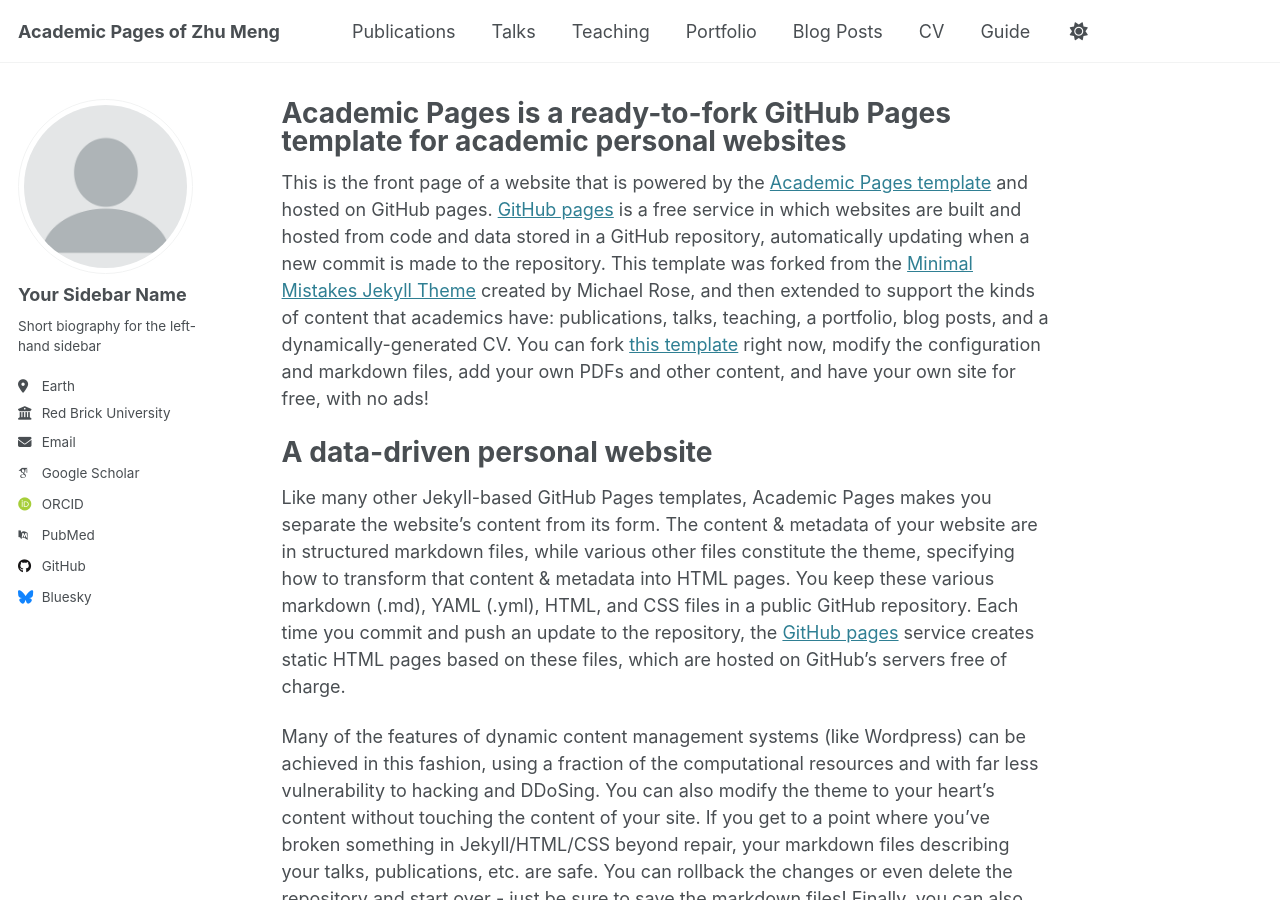
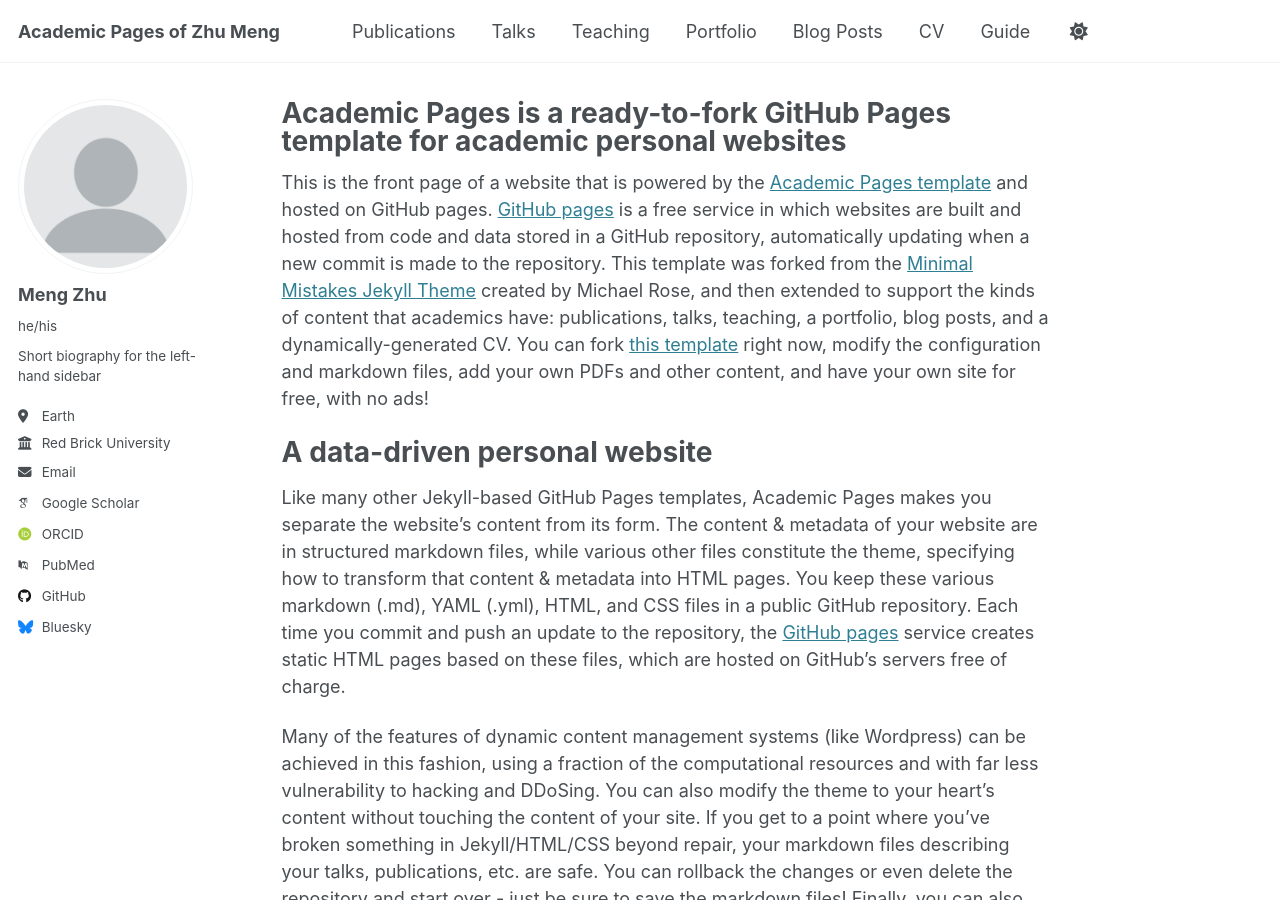
Before and after one commit to mengzhu0308/mengzhu0308.githup.io, a Jekyll site: the page built from _pages/about.md, in a window 1280 px wide and 900 px high. Built offline with Jekyll 4.4.1, drawn with Linux system fonts in a browser that asks for light colours; some web fonts are replaced.

Commit message:
更新个人信息

```diff
--- a/_config.yml
+++ b/_config.yml
@@ -23,8 +23,8 @@ repository               : "academicpages/academicpages.github.io"
 author:
   # Biographic information
   avatar           : "profile.png"
-  name             : "Your Sidebar Name"
-  pronouns         : # example: "she/her"
+  name             : "Meng Zhu"
+  pronouns         : "he/his"
   bio              : "Short biography for the left-hand sidebar"
   location         : "Earth"
   employer         : "Red Brick University"
```
